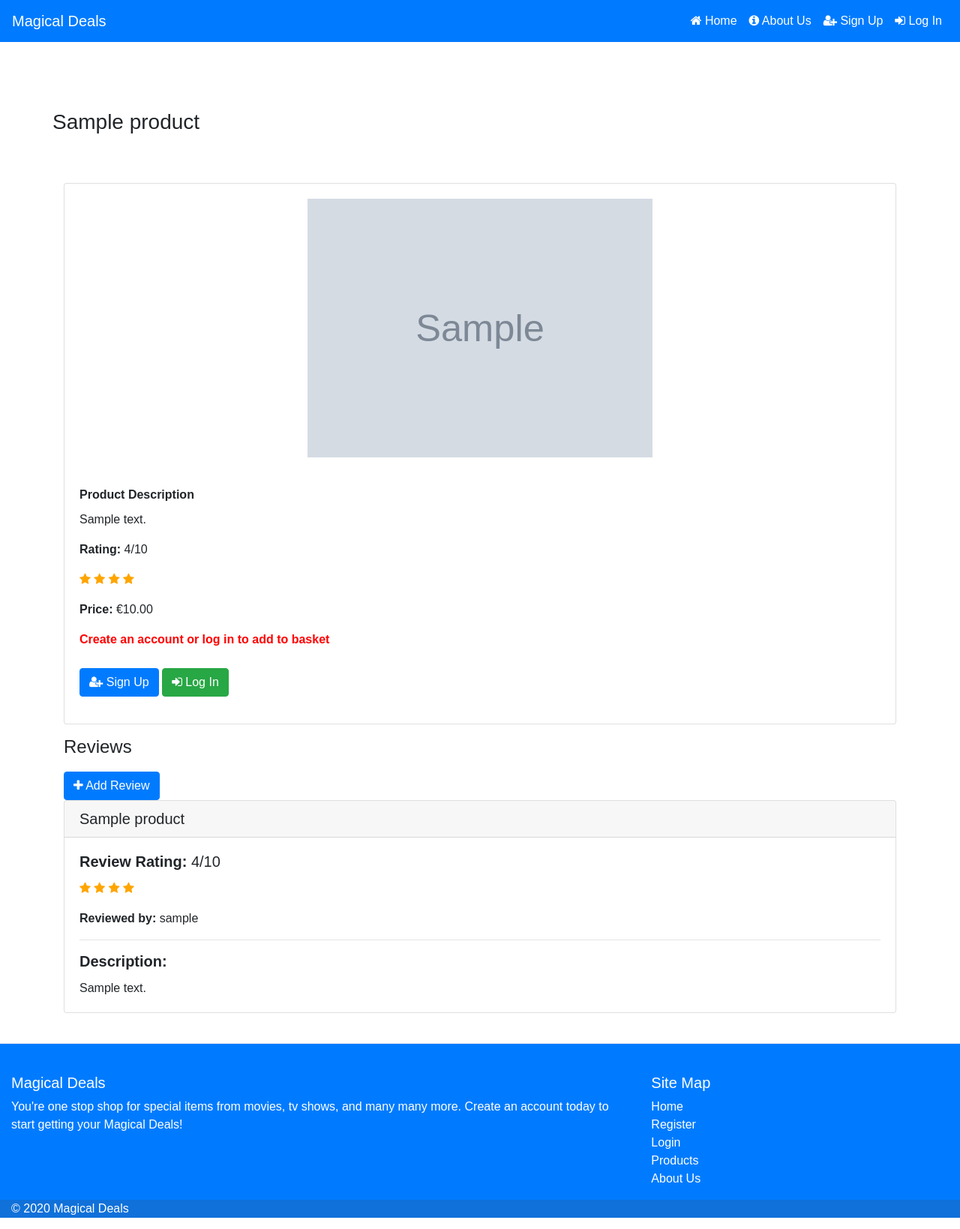
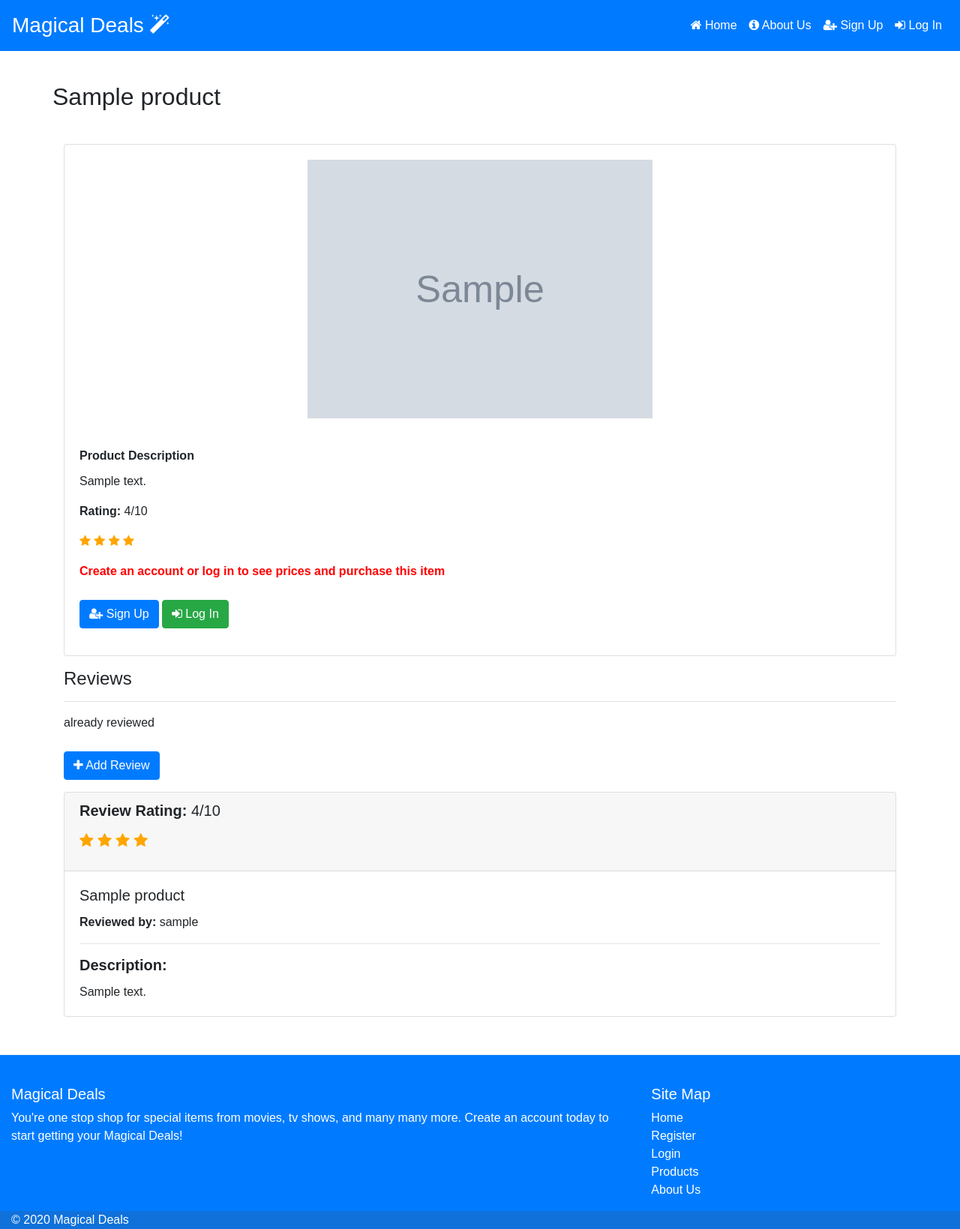
Before and after one commit to aidan-stritch/magical-deals, a Django app: page /products/1/ in a window 1280 px wide. Shown: the whole page at 75% size. Run offline with Django 3.2, Linux system fonts and the light colour scheme; tables that the repository leaves empty hold one stand-in row (values such as "Sample post"); grey boxes marked "Sample" are stand-in pictures; some libraries are stand-ins or nearby versions.

Commit message:
updated css layouts and headings from h3 to h2 for better visual appearance

```diff
--- a/accounts/templates/edit_user.html
+++ b/accounts/templates/edit_user.html
@@ -3,7 +3,7 @@
 
 <div class="row">
   <div class="col-12 header-title">
-    <h3>Edit Your Details</h3>
+    <h2>Edit Your Details</h2>
     <p>Please fill in the fields below to tell us more about yourself!</p>
   </div>
 </div>
--- a/accounts/templates/login.html
+++ b/accounts/templates/login.html
@@ -2,7 +2,7 @@
 {% extends "base.html" %} {% load bootstrap_tags %} {% block content %}
 <div class="row">
   <div class="col-12 header-title">
-    <h3>Log into your account</h3>
+    <h2>Log into your account</h2>
   </div>
 </div>
 <form
--- a/accounts/templates/profile.html
+++ b/accounts/templates/profile.html
@@ -68,7 +68,7 @@
             {% if user.usercreate.address_line_one %}
             <p></p>
             {% else %}
-            <p class="important">Please fill out your profile information</p>
+            <p class="important important-align">Please fill out your profile information</p>
             {% endif %}
             <p class="profile-btn">
                 <a href="{% url 'edit_user' %}" class="btn btn-primary"><i class="fa fa-wrench" aria-hidden="true"></i> Edit Profile</a>
@@ -81,8 +81,8 @@
 <div class="review">
     <h4>Previous Reviews</h4>
     {% for review in reviews %}
-        <div class="card">
-            <h5 class="card-header">{{ review.product.product_name }}</h5>
+        <div class="card review-cards">
+            <h3 class="card-header">{{ review.product.product_name }}<a href="{% url 'view_product' review.product.id %}" class="btn btn-primary review-btn"><i class="fa fa-info-circle" aria-hidden="true"></i> View Product</a></h3>
             <div class="card-body">
                 <h5 class="card-title"><strong>Review Rating: </strong>{{ review.rating }}/10</h5>
                 {% with ''|center:review.rating as range %}
--- a/accounts/templates/sign-up.html
+++ b/accounts/templates/sign-up.html
@@ -5,7 +5,7 @@
 
 <div class="row">
 	<div class="col-12 header-title">
-		<h3>Sign Up</h3>
+		<h2>Sign Up</h2>
 
 		<p>
         <h5>Why Create an account?</h5>
--- a/cart/templates/cart.html
+++ b/cart/templates/cart.html
@@ -8,7 +8,7 @@
 
 <div class="row">
     <div class="col-12 header-title">
-        <h3>Shopping Cart</h3>
+        <h2>Shopping Cart</h2>
         <p>Review your items and when you are happy with your selections, click on checkout to continue</p>
     </div>
 </div>
--- a/checkout/templates/checkout.html
+++ b/checkout/templates/checkout.html
@@ -11,7 +11,7 @@
 
 {% endblock %} {% block content %}
 <div class="header-title">
-    <h3>Checkout</h3>
+    <h2>Checkout</h2>
     <p>Please review your order below and fill in the delivey & payment details.</p>
     <p>
     When you have completed this and are happy with your order, click submit
--- a/home/templates/about.html
+++ b/home/templates/about.html
@@ -3,7 +3,7 @@
 
 <div class="row">
   <div class="col-12 header-title">
-    <h3>About Us</h3>
+    <h2>About Us</h2>
   </div>
   <div class="col-12">
     <p>
--- a/products/templates/add_product.html
+++ b/products/templates/add_product.html
@@ -3,7 +3,7 @@
 
 <div class="row">
 	<div class="col-12 header-title">
-		<h3>Create New Product</h3>
+		<h2>Create New Product</h2>
 		<p>
 			<ul class="important">
 				<li><b>Fill out all fields.</b></li>
--- a/products/templates/edit_product.html
+++ b/products/templates/edit_product.html
@@ -3,7 +3,7 @@
 
 <div class="row">
   <div class="col-12 header-title">
-    <h3>Edit Product</h3>
+    <h2>Edit Product</h2>
   </div>
 </div>
 
--- a/products/templates/products.html
+++ b/products/templates/products.html
@@ -2,7 +2,7 @@
 {% extends 'base.html' %} {% load staticfiles %} {% block content %}
 <div class="row">
     <div class="col-12 header-title">
-        <h3>All Products</h3>
+        <h2>All Products</h2>
         <a href="{% url 'add_product' %}" class="btn btn-primary"><i class="fa fa-plus" aria-hidden="true"></i> Add New Product</a>
     </div>
 </div>
--- a/products/templates/view_product.html
+++ b/products/templates/view_product.html
@@ -4,15 +4,15 @@
 	<div class="row">
 		<div class="col-12 header-title">
 			<p>
-				<h3>{{ product.product_name }}</h3>
+				<h2>{{ product.product_name }}</h2>
 			</p>
             {% if user.is_authenticated %}
             <p>
                 <a href="{% url 'products' %}" class="btn btn-primary"><i class="fa fa-th" aria-hidden="true"></i> All Products</a>
             </p>
             {% endif %}
+		</div>
 
-		</div>
 	</div>
 </div>
 
@@ -36,9 +36,11 @@
                     {% endwith %}
                     </p>
 
-					<p><b>Price:</b> €{{ product.price }}</p>
+
 				</p>
                 {% if user.is_authenticated %}
+                <p><b>Price:</b> €{{ product.price }}</p>
+
 				<p class="card-text">
 					<form method="POST" action="{% url 'add_to_cart' product.id %}">
 						{% csrf_token %}
@@ -65,7 +67,7 @@
 
 				{% else %}
 				<p class="important">
-					<b>Create an account or log in to add to basket</b>
+					Create an account or log in to see prices and purchase this item
 				</p>
 				<p>
 					<a href="{% url 'register' %}" class="btn btn-primary"><i class="fa fa-user-plus" aria-hidden="true"></i> Sign Up</a>
@@ -78,19 +80,29 @@
 </div>
 <div class="review">
     <h4>Reviews</h4>
-    <a href="{% url 'add_review' product.id %}" class="btn btn-primary"><i class="fa fa-plus" aria-hidden="true"></i> Add Review</a>
+    <hr>
+    {% if user.id == reviews.user_id %}
+    <p>already reviewed</p>
+    {% else %}
+    <p>hasnt reviewed yet</p>
+    {% endif %}
+    <p><a href="{% url 'add_review' product.id %}" class="btn btn-primary"><i class="fa fa-plus" aria-hidden="true"></i> Add Review</a></p>
+    {% if reviews.count > 0 %}
         {% for review in reviews %}
-        <div class="card">
-            <h5 class="card-header">{{ review.product.product_name }}</h5>
+            <div class="card review-cards">
+                <h5 class="card-header">
+                    <p><strong>Review Rating: </strong>{{ review.rating }}/10 </p>
+                    <p>
+                    {% with ''|center:review.rating as range %}
+                        {% for _ in range %}
+                            <span class="fa fa-star checked review-star"></span>
+                        {% endfor %}
+                    {% endwith %}
+                    </p>
+                </h5>
                 <div class="card-body">
-                <h5 class="card-title"><strong>Review Rating: </strong>{{ review.rating }}/10</h5>
-                {% with ''|center:review.rating as range %}
-                    <p>
-                    {% for _ in range %}
-                        <span class="fa fa-star checked"></span>
-                    {% endfor %}
-                    </p>
-                {% endwith %}
+                    <h5 class="card-title">{{ review.product.product_name }} </h5>
+
                     <p><strong>Reviewed by: </strong>{{ review.user.username }}</p>
                     <hr>
                     <h5 class="card-title"><strong>Description: </strong></h5>
@@ -98,5 +110,11 @@
                 </div>
             </div>
         {% endfor %}
+    {% else %}
+        <div class="card review-cards">
+            <h5 class="card-header">No reviews yet</h5>
+            <div class="card-body">Be our first!</div>
+        </div>
+    {% endif %}
 </div>
 {% endblock %}
--- a/review/templates/add_review.html
+++ b/review/templates/add_review.html
@@ -3,7 +3,7 @@
 
 <div class="row">
 	<div class="col-12 header-title">
-		<h3>Add Product Review</h3>
+		<h2>Add Product Review</h2>
 	</div>
 </div>
 
--- a/review/templates/edit_review.html
+++ b/review/templates/edit_review.html
@@ -3,7 +3,7 @@
 
 <div class="row">
 	<div class="col-12 header-title">
-		<h3>Edit Product Review</h3>
+		<h2>Edit Product Review</h2>
 	</div>
 </div>
 
--- a/static/css/custom.css
+++ b/static/css/custom.css
@@ -19,6 +19,10 @@ ul {
     padding-left: 0;
 }
 
+h2 {
+    margin-top:20px;
+}
+
 .icon-bar {
   background-color: #fff;
 }
@@ -26,6 +30,10 @@ ul {
 .important {
   color: #ff0000;
   font-weight: bold;
+}
+
+.important-align {
+    padding-left: 11px;
 }
 
 .header-title h3 {
@@ -66,6 +74,10 @@ a.navlink {
     color:#fff;
 }
 
+.navbar-brand{
+    font-size: 28px;
+}
+
 /*..........................Footer*/
 
 footer {
@@ -95,6 +107,11 @@ footer a {
 
 .profile-btn a{
     margin-left:10px;
+}
+
+.review-btn {
+    float: right;
+    margin-top: 1px!important;
 }
 
 /*..........................Forms*/
@@ -147,6 +164,14 @@ footer a {
 
 .cart-checkout{
     padding:5%;
+}
+
+.review-cards {
+    margin-bottom: 10px;
+}
+
+review-star{
+    float:right;
 }
 .product-view img {
     padding: 20px;
@@ -273,4 +298,11 @@ footer a {
     .carousel-caption p{
         font-size:15px;
     }
+    /*..........................Media Queries - Card*/
+
+    .review-cards h3{
+        font-size: 18px;
+        font-weight: bold
+    }
+
 }
--- a/templates/base.html
+++ b/templates/base.html
@@ -20,7 +20,7 @@
   <body>
     <header>
       <nav class="navbar navbar-expand-lg fixed-top navbar-dark bg-primary">
-        <a class="navbar-brand" href="/">Magical Deals</a>
+        <a class="navbar-brand" href="/">Magical Deals <i class="fa fa-magic" aria-hidden="true"></i></a>
         <button
           class="navbar-toggler"
           type="button"
--- a/templates/registration/password_reset_complete.html
+++ b/templates/registration/password_reset_complete.html
@@ -3,7 +3,7 @@
 
 <div class="row">
   <div class="col-12 header-title">
-    <h3>Password Reset</h3>
+    <h2>Password Reset</h2>
     <h5>Step 4 - Complete</h5>
   </div>
 </div>
--- a/templates/registration/password_reset_confirm.html
+++ b/templates/registration/password_reset_confirm.html
@@ -2,7 +2,7 @@
 {% extends "base.html" %} {% block content %} {% if validlink %}
 <div class="row">
   <div class="col-12 header-title">
-    <h3>Password Reset</h3>
+    <h2>Password Reset</h2>
     <h5>Step 3 - Confirmation</h5>
     <p>
       Please enter your new password twice.<br />
--- a/templates/registration/password_reset_done.html
+++ b/templates/registration/password_reset_done.html
@@ -2,7 +2,7 @@
 {% extends "base.html" %} {% block content %}
 <div class="row">
   <div class="col-12 header-title">
-    <h3>Password Reset</h3>
+    <h2>Password Reset</h2>
     <h5>Step 2 - Email Sent</h5>
   </div>
 </div>
--- a/templates/registration/password_reset_form.html
+++ b/templates/registration/password_reset_form.html
@@ -2,7 +2,7 @@
 {% extends "base.html" %} {% block content %}
 <div class="row">
   <div class="col-12 header-title">
-    <h3>Password Reset</h3>
+    <h2>Password Reset</h2>
     <h5>Step 1 - Recovery Email</h5>
     <p>
       Please specify your email address to receive instructions for resetting
```
Also changed, not shown: home/templates/index.html (+24 -25 lines). Lines whose indentation alone changed are shown as unchanged.
